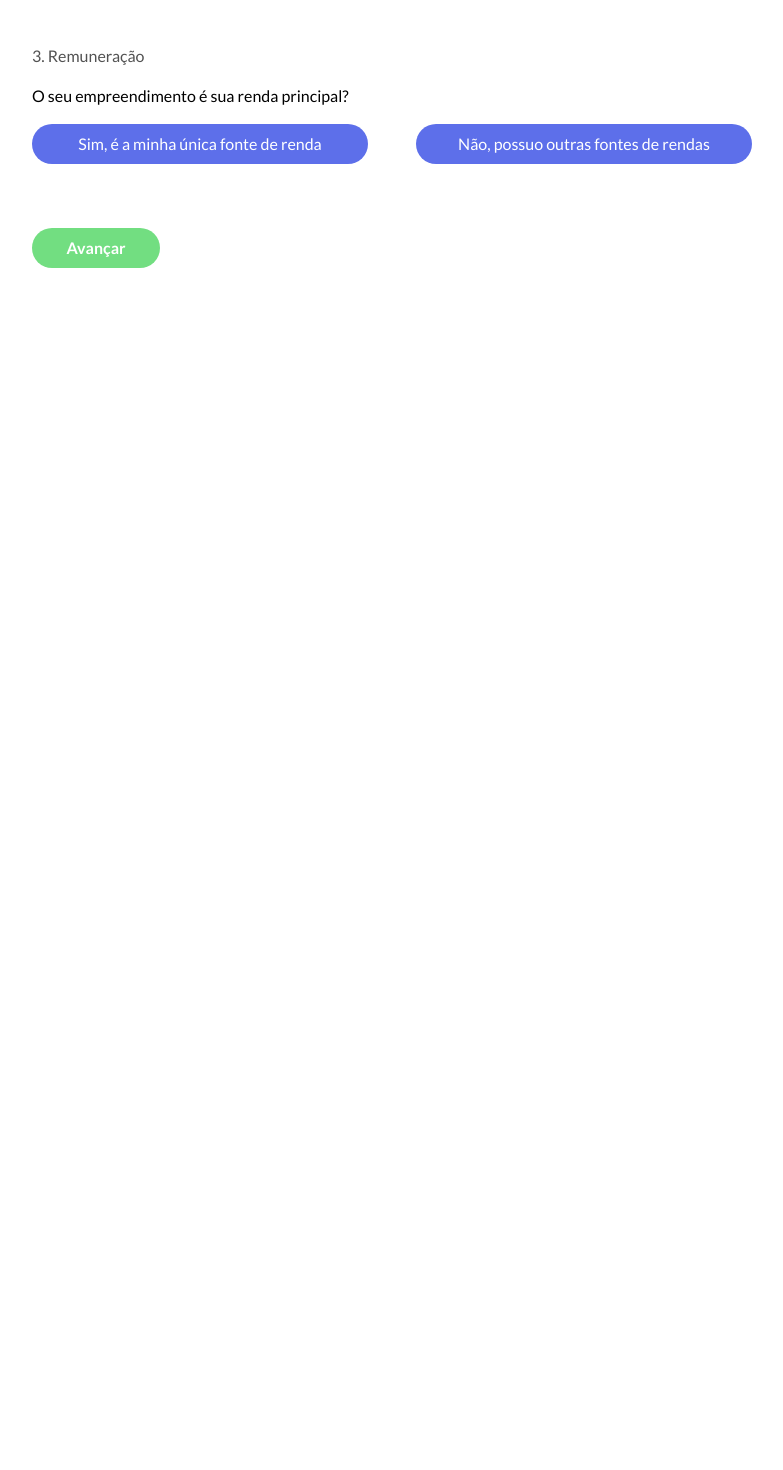
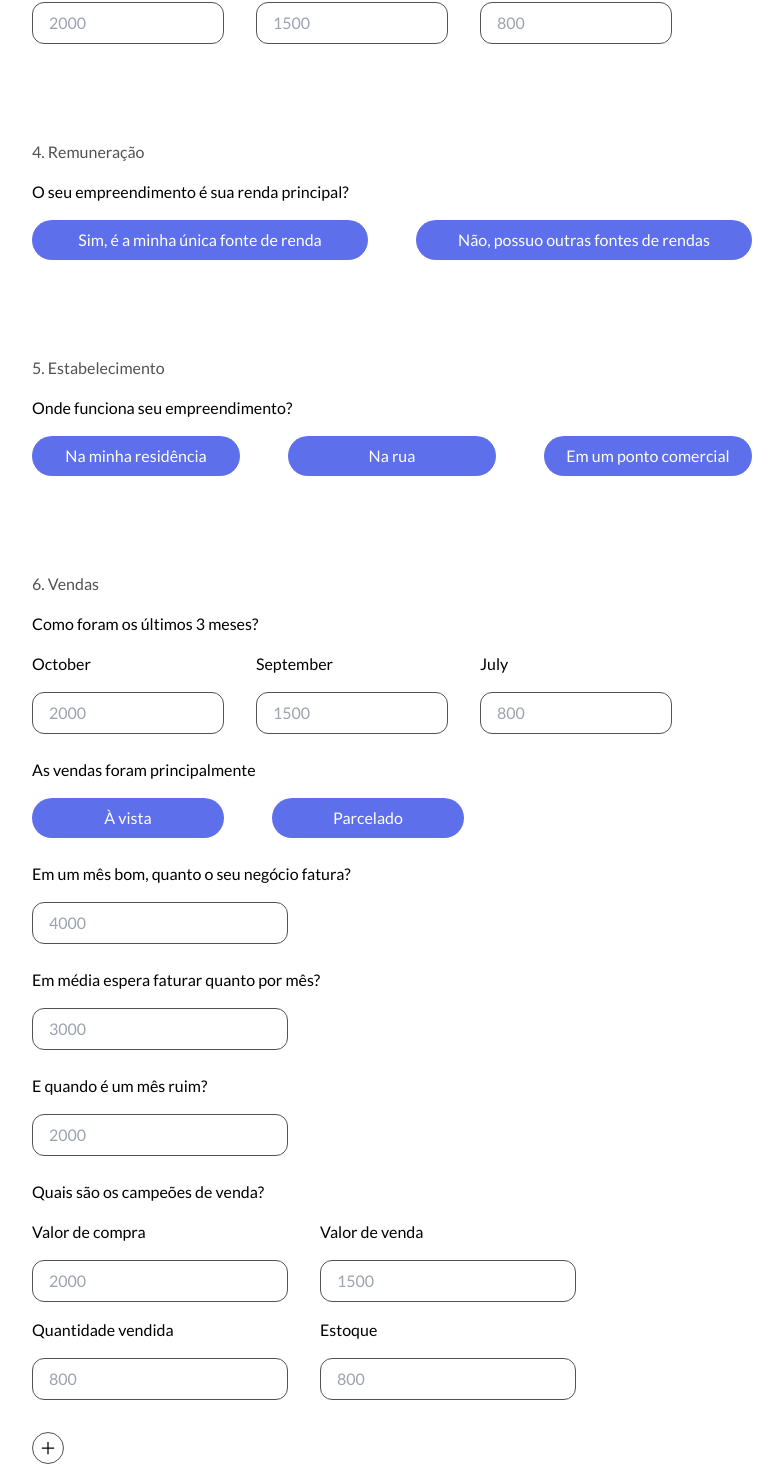
Before and after one commit to katsuragawaa/bndes-hack, a Next.js app: page /forms/business in a window 1280 px wide. Shown: the part 986-2456 px from the top of the page, without its empty margins (248-1031 px from the left). Before the commit the page ends 1668 px from the top, so only its background shows below. Built offline with nearby package versions, Linux system fonts and the light colour scheme.

Commit message:
feat: add more business fields

```diff
--- a/src/pages/forms/business.tsx
+++ b/src/pages/forms/business.tsx
@@ -6,6 +6,7 @@ import moment from "moment";
 
 import { IoAddOutline } from "react-icons/io5";
 import { StickyTop } from "../../components/StickyTop";
+import { set } from "zod";
 
 export async function getStaticProps() {
   moment.locale("pt-br");
@@ -42,6 +43,51 @@ const Inventory = ({ scroll }: { scroll: () => void }) => {
   );
 };
 
+const BestSale = ({ scroll }: { scroll: () => void }) => (
+  <>
+    <div className="flex gap-8">
+      <div className="flex flex-col gap-4">
+        Valor de compra
+        <input
+          className="w-64 rounded-xl border border-neutral-600 py-2 px-4"
+          type="text"
+          placeholder="2000"
+          onFocus={scroll}
+        />
+      </div>
+      <div className="flex flex-col gap-4">
+        Valor de venda
+        <input
+          className="w-64 rounded-xl border border-neutral-600 py-2 px-4"
+          type="text"
+          placeholder="1500"
+          onFocus={scroll}
+        />
+      </div>
+    </div>
+    <div className="flex gap-8">
+      <div className="flex flex-col gap-4">
+        Quantidade vendida
+        <input
+          className="w-64 rounded-xl border border-neutral-600 py-2 px-4"
+          type="text"
+          placeholder="800"
+          onFocus={scroll}
+        />
+      </div>
+      <div className="mb-4 flex flex-col gap-4">
+        Estoque
+        <input
+          className="w-64 rounded-xl border border-neutral-600 py-2 px-4"
+          type="text"
+          placeholder="800"
+          onFocus={scroll}
+        />
+      </div>
+    </div>
+  </>
+);
+
 const Business: NextPage<Record<string, string>> = ({
   month,
   lastMonth,
@@ -51,6 +97,17 @@ const Business: NextPage<Record<string, string>> = ({
   const inventoryRef = useRef<HTMLDivElement>(null);
   const investRef = useRef<HTMLDivElement>(null);
   const remunerationRef = useRef<HTMLDivElement>(null);
+  const placeRef = useRef<HTMLDivElement>(null);
+  const saleRef = useRef<HTMLDivElement>(null);
+  const bestRef = useRef<HTMLDivElement>(null);
+
+  const scrollInto = (ref: RefObject<HTMLDivElement>) => {
+    if (!ref.current) {
+      return;
+    }
+
+    ref.current.scrollIntoView({ behavior: "smooth" });
+  };
 
   const [showProduct, setShowProduct] = useState(false);
   const showProductQuestion = () => setShowProduct(true);
@@ -61,23 +118,48 @@ const Business: NextPage<Record<string, string>> = ({
     scrollInto(remunerationRef);
   };
 
+  const [showComercial, setShowComercial] = useState(false);
+  const showComercialQuestion = () => {
+    setShowComercial(true);
+    setShowTime(false);
+    scrollInto(placeRef);
+  };
+
+  const [showTime, setShowTime] = useState(false);
+  const showTimeQuestion = () => {
+    setShowTime(true);
+    setShowComercial(false);
+    scrollInto(placeRef);
+  };
+
   const [inventories, setInventories] = useState<JSX.Element[]>([
     <Inventory key={1} scroll={() => scrollInto(inventoryRef)} />,
   ]);
 
-  const scrollInto = (ref: RefObject<HTMLDivElement>) => {
-    if (!ref.current) {
+  const addInventory = () => {
+    if (inventories.length >= 3) {
       return;
     }
-
-    ref.current.scrollIntoView({ behavior: "smooth" });
-  };
-
-  const addInventory = () =>
     setInventories((prev) => [
       ...prev,
       <Inventory key={prev.length} scroll={() => scrollInto(inventoryRef)} />,
     ]);
+  };
+
+  const [bestSales, setBestSales] = useState<JSX.Element[]>([
+    <BestSale key={1} scroll={() => scrollInto(bestRef)} />,
+  ]);
+
+  const addBestSale = () => {
+    if (bestSales.length >= 3) {
+      return;
+    }
+
+    setBestSales((prev) => [
+      ...prev,
+      <BestSale key={prev.length} scroll={() => scrollInto(bestRef)} />,
+    ]);
+  };
 
   const submit = (e: FormEvent<HTMLFormElement>) => {
     e.preventDefault();
@@ -134,7 +216,7 @@ const Business: NextPage<Record<string, string>> = ({
           </div>
 
           <div
-            className="mt-16 scroll-mt-72 text-neutral-600"
+            className="mt-24 scroll-mt-72 text-neutral-600"
             ref={inventoryRef}
           >
             2. Estoque
@@ -157,7 +239,7 @@ const Business: NextPage<Record<string, string>> = ({
             </div>
           </div>
 
-          <div className="mt-16 scroll-mt-72 text-neutral-600" ref={investRef}>
+          <div className="mt-24 scroll-mt-72 text-neutral-600" ref={investRef}>
             3. Investimentos
           </div>
           <div className="mt-4 flex flex-col gap-6">
@@ -193,24 +275,13 @@ const Business: NextPage<Record<string, string>> = ({
                 </div>
               </div>
             </div>
-            {showProduct && (
-              <div className="flex flex-col gap-4">
-                Qual é o produto?
-                <input
-                  className="w-64 rounded-xl border border-neutral-600 py-2 px-4 transition-all duration-300 ease-out focus:w-full"
-                  type="text"
-                  placeholder="Bolos e doces"
-                  onFocus={() => scrollInto(investRef)}
-                />
-              </div>
-            )}
           </div>
 
           <div
-            className="mt-16 scroll-mt-72 text-neutral-600"
+            className="mt-24 scroll-mt-72 text-neutral-600"
             ref={remunerationRef}
           >
-            3. Remuneração
+            4. Remuneração
           </div>
           <div className="mt-4 flex flex-col gap-6">
             <div className="flex flex-col gap-4">
@@ -240,8 +311,150 @@ const Business: NextPage<Record<string, string>> = ({
             )}
           </div>
 
+          <div className="mt-24 scroll-mt-72 text-neutral-600" ref={placeRef}>
+            5. Estabelecimento
+          </div>
+          <div className="mt-4 flex flex-col gap-6">
+            <div className="flex flex-col gap-4">
+              Onde funciona seu empreendimento?
+              <div className="flex gap-12 text-center text-white">
+                <div
+                  className="w-full cursor-pointer rounded-full bg-hack-blue-dark py-2"
+                  onClick={showTimeQuestion}
+                >
+                  Na minha residência
+                </div>
+                <div
+                  className="w-full cursor-pointer rounded-full bg-hack-blue-dark py-2"
+                  onClick={showTimeQuestion}
+                >
+                  Na rua
+                </div>
+                <div
+                  className="w-full cursor-pointer rounded-full bg-hack-blue-dark py-2"
+                  onClick={showComercialQuestion}
+                >
+                  Em um ponto comercial
+                </div>
+              </div>
+            </div>
+            {showComercial && (
+              <div className="flex flex-col gap-4">
+                O ponto comercial é
+                <div className="flex gap-12 text-center text-white">
+                  <div
+                    className="w-full cursor-pointer rounded-full bg-hack-blue-dark py-2"
+                    onClick={showTimeQuestion}
+                  >
+                    Eu alugo o local
+                  </div>
+                  <div className="w-full cursor-pointer rounded-full bg-hack-blue-dark py-2">
+                    O local é minha propriedade
+                  </div>
+                </div>
+              </div>
+            )}
+            {showTime && (
+              <div className="flex flex-col gap-4">
+                Espera estabelecer um ponto comercial em até quanto tempo?
+                <input
+                  className="w-64 rounded-xl border border-neutral-600 py-2 px-4 transition-all duration-300 ease-out focus:w-full"
+                  type="text"
+                  placeholder="Em até 3 meses"
+                  onFocus={() => scrollInto(placeRef)}
+                />
+              </div>
+            )}
+          </div>
+
+          <div className="mt-24 scroll-mt-72 text-neutral-600" ref={saleRef}>
+            6. Vendas
+          </div>
+          <div className="mt-4 flex flex-col gap-6">
+            <div className="flex flex-col gap-4">
+              Como foram os últimos 3 meses?
+              <div className="flex gap-8">
+                <div className="flex flex-col gap-4 capitalize">
+                  {month}
+                  <input
+                    className="w-48 rounded-xl border border-neutral-600 py-2 px-4"
+                    type="text"
+                    placeholder="2000"
+                    onFocus={() => scrollInto(saleRef)}
+                  />
+                </div>
+                <div className="flex flex-col gap-4 capitalize">
+                  {lastMonth}
+                  <input
+                    className="w-48 rounded-xl border border-neutral-600 py-2 px-4"
+                    type="text"
+                    placeholder="1500"
+                    onFocus={() => scrollInto(saleRef)}
+                  />
+                </div>
+                <div className="flex flex-col gap-4 capitalize">
+                  {lastLastMonth}
+                  <input
+                    className="w-48 rounded-xl border border-neutral-600 py-2 px-4"
+                    type="text"
+                    placeholder="800"
+                    onFocus={() => scrollInto(saleRef)}
+                  />
+                </div>
+              </div>
+            </div>
+            <div className="flex flex-col gap-4">
+              As vendas foram principalmente
+              <div className="flex gap-12 text-center text-white">
+                <div className="w-48 cursor-pointer rounded-full bg-hack-blue-dark py-2">
+                  À vista
+                </div>
+                <div className="w-48 cursor-pointer rounded-full bg-hack-blue-dark py-2">
+                  Parcelado
+                </div>
+              </div>
+            </div>
+            <div className="flex flex-col gap-4">
+              Em um mês bom, quanto o seu negócio fatura?
+              <input
+                className="w-64 rounded-xl border border-neutral-600 py-2 px-4 transition-all duration-300 ease-out focus:w-full"
+                type="text"
+                placeholder="4000"
+                onFocus={() => scrollInto(saleRef)}
+              />
+            </div>
+            <div className="flex flex-col gap-4">
+              Em média espera faturar quanto por mês?
+              <input
+                className="w-64 rounded-xl border border-neutral-600 py-2 px-4 transition-all duration-300 ease-out focus:w-full"
+                type="text"
+                placeholder="3000"
+                onFocus={() => scrollInto(saleRef)}
+              />
+            </div>
+            <div className="flex flex-col gap-4">
+              E quando é um mês ruim?
+              <input
+                className="w-64 rounded-xl border border-neutral-600 py-2 px-4 transition-all duration-300 ease-out focus:w-full"
+                type="text"
+                placeholder="2000"
+                onFocus={() => scrollInto(saleRef)}
+              />
+            </div>
+            <div className="flex scroll-mt-72 flex-col gap-4" ref={bestRef}>
+              Quais são os campeões de venda?
+              {bestSales.map((i) => i)}
+              <div
+                className="flex h-8 w-8 cursor-pointer items-center justify-center rounded-full border border-neutral-600"
+                onClick={addBestSale}
+              >
+                <IoAddOutline className="text-xl" />
+              </div>
+            </div>
+          </div>
+
           <input
-            className="mt-16 mb-[calc(100vh-450px)] h-10 w-32 cursor-pointer rounded-full bg-hack-green font-bold text-white"
+            className="mt-24 mb-[calc(100vh-450px)] h-10 w-32 cursor-pointer rounded-full bg-hack-green font-bold text-white"
             type="submit"
             value="Avançar"
           />
--- a/src/pages/forms/personal.tsx
+++ b/src/pages/forms/personal.tsx
@@ -69,7 +69,7 @@ const Personal: NextPage = () => {
           </div>
 
           <div
-            className="mt-16 scroll-mt-72 text-neutral-600"
+            className="mt-24 scroll-mt-72 text-neutral-600"
             ref={birthdayRef}
           >
             2. Data de nascimento
@@ -107,7 +107,7 @@ const Personal: NextPage = () => {
             </div>
           </div>
 
-          <div className="mt-16 scroll-mt-72 text-neutral-600" ref={contactRef}>
+          <div className="mt-24 scroll-mt-72 text-neutral-600" ref={contactRef}>
             3. Contato
           </div>
           <div className="mt-4 flex flex-col gap-6">
@@ -132,7 +132,7 @@ const Personal: NextPage = () => {
           </div>
 
           <input
-            className="mt-16 mb-[calc(100vh-450px)] h-10 w-32 cursor-pointer rounded-full bg-hack-green font-bold text-white"
+            className="mt-24 mb-[calc(100vh-450px)] h-10 w-32 cursor-pointer rounded-full bg-hack-green font-bold text-white"
             type="submit"
             value="Avançar"
           />
```
